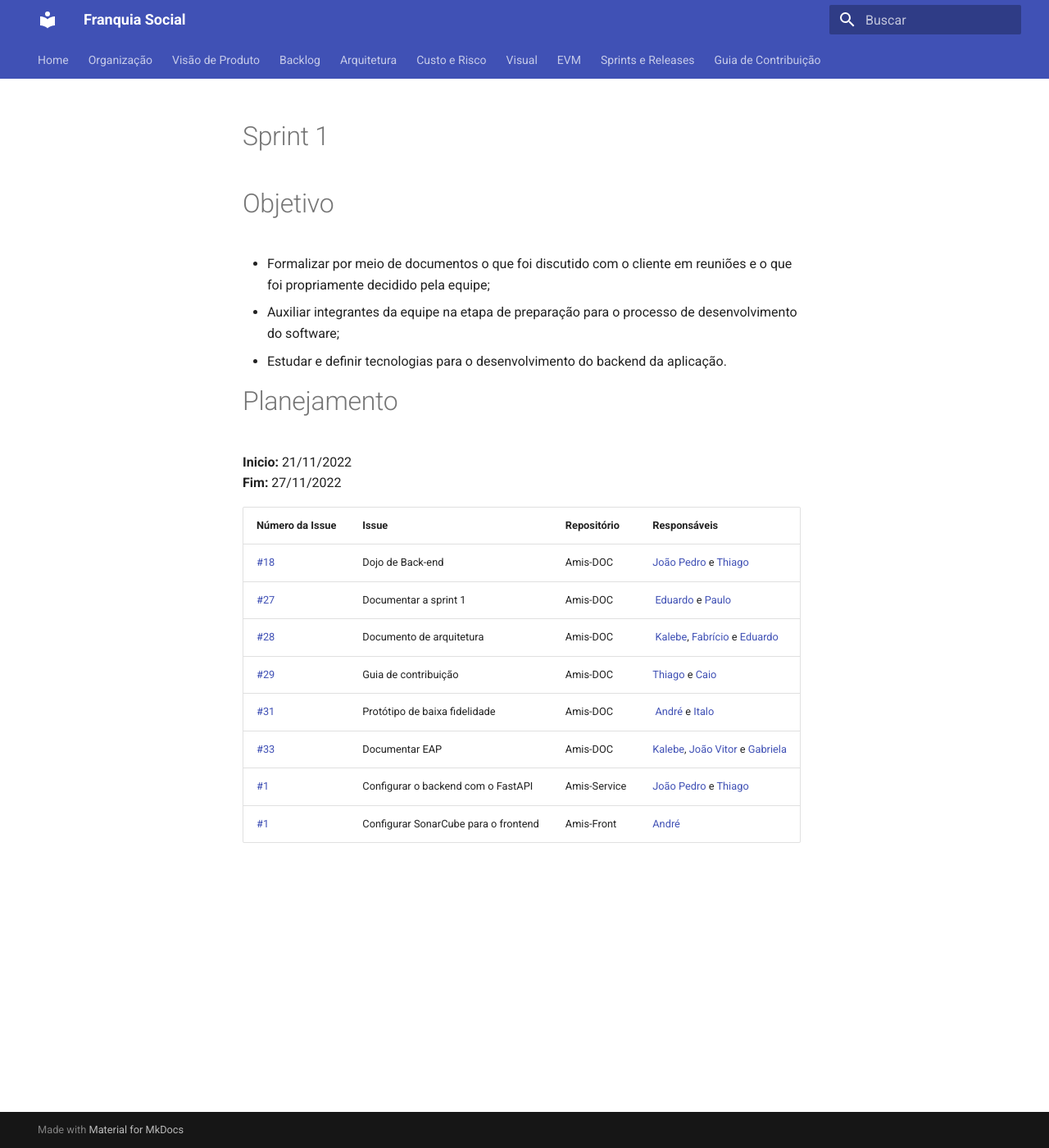
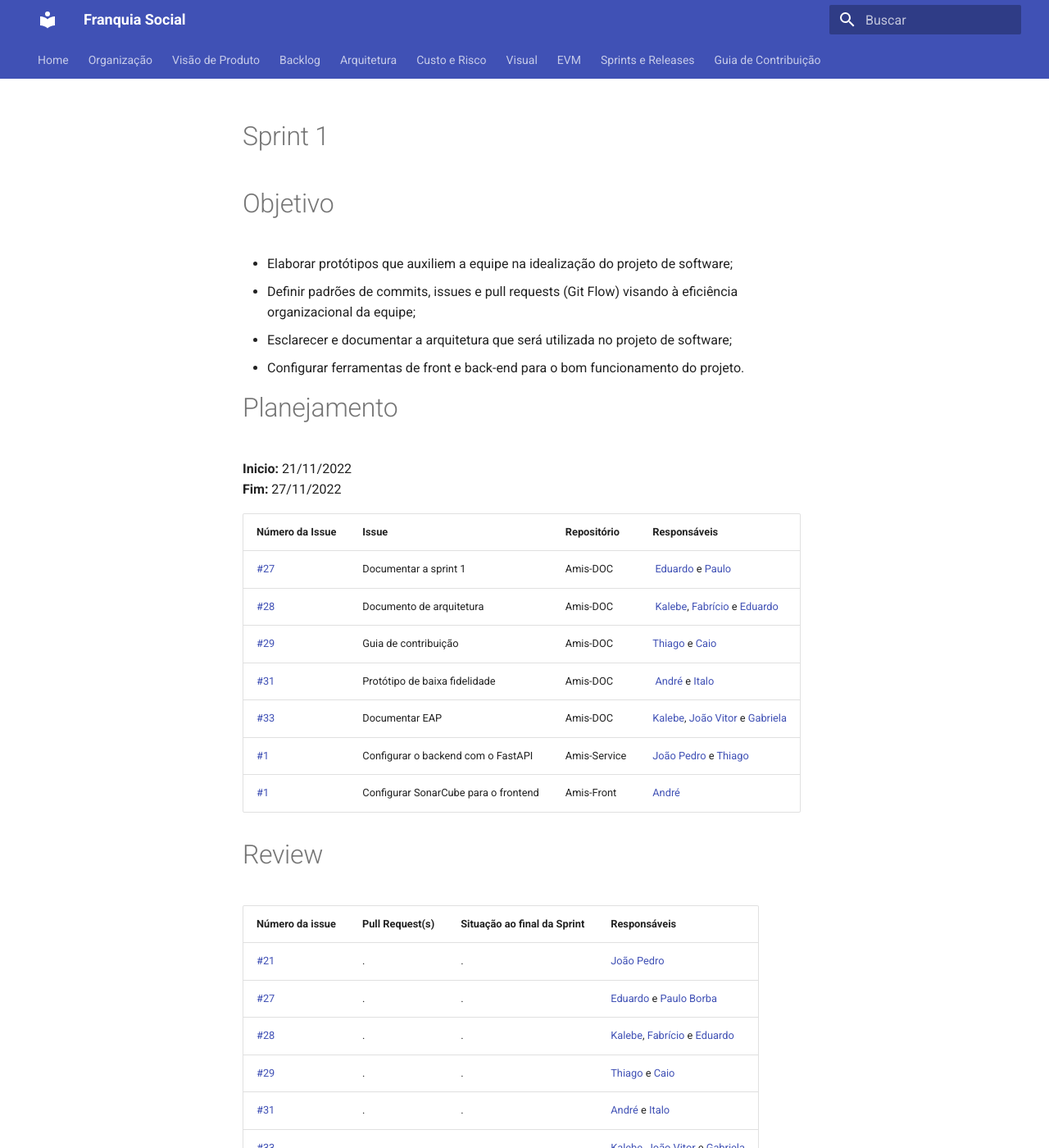
Before and after one commit to fga-eps-mds/2022.2-Amis-Doc, an MkDocs documentation site: the page built from docs/Sprints_Releases/sprint1.md, in a window 1280 px wide and 1400 px high. Shown: the whole window at 82% size. Built offline with MkDocs 1.6.1 and Material for MkDocs 9.7.7, drawn with Linux system fonts in a browser that asks for light colours; some of the changed text lies outside the part shown.

Commit message:
Adicionado review e versionamento no arquivo da sprint 1

```diff
--- a/docs/Sprints_Releases/sprint1.md
+++ b/docs/Sprints_Releases/sprint1.md
@@ -2,9 +2,10 @@
 
 # Objetivo
 
-- Formalizar por meio de documentos o que foi discutido com o cliente em reuniões e o que foi propriamente decidido pela equipe;
-- Auxiliar integrantes da equipe na etapa de preparação para o processo de desenvolvimento do software;
-- Estudar e definir tecnologias para o desenvolvimento do backend da aplicação.
+- Elaborar protótipos que auxiliem a equipe na idealização do projeto de software;
+- Definir padrões de commits, issues e pull requests (Git Flow) visando à eficiência organizacional da equipe;
+- Esclarecer e documentar a arquitetura que será utilizada no projeto de software;
+- Configurar ferramentas de front e back-end para o bom funcionamento do projeto.
 # Planejamento
 
 **Inicio:** 21/11/2022</br>
@@ -12,7 +13,6 @@
 
 | Número da Issue | Issue | Repositório | Responsáveis |
 | ---- | ---- | ---- | ---- |
-| [#18](https://github.com/fga-eps-mds/2022.2-Amis-Doc/issues/18) | Dojo de Back-end | Amis-DOC | [João Pedro](https://github.com/jps12) e [Thiago](https://github.com/thiagolsg)|
 | [#27](https://github.com/fga-eps-mds/2022.2-Amis-Doc/issues/27) | Documentar a sprint 1 | Amis-DOC | [Eduardo](https://github.com/fxred) e [Paulo](https://github.com/paulohborba)|
 | [#28](https://github.com/fga-eps-mds/2022.2-Amis-Doc/issues/28) | Documento de arquitetura | Amis-DOC | [Kalebe](https://github.com/KalebeLopes), [Fabrício](https://github.com/FabricioDeQueiroz) e [Eduardo](https://github.com/fxred)|
 | [#29](https://github.com/fga-eps-mds/2022.2-Amis-Doc/issues/29) | Guia de contribuição | Amis-DOC | [Thiago](https://github.com/thiagolsg) e [Caio](https://github.com/CaioSulz)|
@@ -20,3 +20,22 @@
 | [#33](https://github.com/fga-eps-mds/2022.2-Amis-Doc/issues/33) | Documentar EAP | Amis-DOC | [Kalebe](https://github.com/KalebeLopes), [João Vitor](https://github.com/Jvsoutomaior) e [Gabriela](https://github.com/gabrielapivetta)|
 | [#1](https://github.com/fga-eps-mds/2022.2-Amis-Service/issues/1) | Configurar o backend com o FastAPI | Amis-Service | [João Pedro](https://github.com/jps12) e [Thiago](https://github.com/thiagolsg)|
 | [#1](https://github.com/fga-eps-mds/2022.2-Amis-Front/issues/1) | Configurar SonarCube para o frontend | Amis-Front | [André](https://github.com/andrelucasf)|
+
+# Review
+
+| Número da issue | Pull Request(s) | Situação ao final da Sprint | Responsáveis |
+| ---- | ---- | ---- | ---- |
+| [#21](https://github.com/fga-eps-mds/2022.2-Amis-Doc/issues/21) | . | . | [João Pedro](https://github.com/jps12)|
+| [#27](https://github.com/fga-eps-mds/2022.2-Amis-Doc/issues/27) | . | . | [Eduardo](https://github.com/fxred) e [Paulo Borba](https://github.com/paulohborba)|
+| [#28](https://github.com/fga-eps-mds/2022.2-Amis-Doc/issues/28) | . | . | [Kalebe](https://github.com/KalebeLopes), [Fabrício](https://github.com/FabricioDeQueiroz) e [Eduardo](https://github.com/fxred)|
+| [#29](https://github.com/fga-eps-mds/2022.2-Amis-Doc/issues/29) | . | . | [Thiago](https://github.com/thiagolsg) e [Caio](https://github.com/CaioSulz)|
+| [#31](https://github.com/fga-eps-mds/2022.2-Amis-Doc/issues/31) | . | . | [André](https://github.com/andrelucasf) e [Italo](https://github.com/ItaloBrunoM)|
+| [#33](https://github.com/fga-eps-mds/2022.2-Amis-Doc/issues/33) | . | . | [Kalebe](https://github.com/KalebeLopes), [João Vitor](https://github.com/Jvsoutomaior) e [Gabriela](https://github.com/gabrielapivetta)|
+| [#1](https://github.com/fga-eps-mds/2022.2-Amis-Service/issues/1) | . | . | [João Pedro](https://github.com/jps12) e [Thiago](https://github.com/thiagolsg)|
+| [#1](https://github.com/fga-eps-mds/2022.2-Amis-Front/issues/1) | . | . | [André](https://github.com/andrelucasf)|
+
+## Versionamento
+
+| Data | Versão | Descrição | Autor(es) |
+|------|--------|-----------|-----------|
+| 28/11/2022 | 1.0 | Documentando a sprint 1 | [Paulo](https://github.com/paulohborba) e [Eduardo](https://github.com/fxred) |
```
